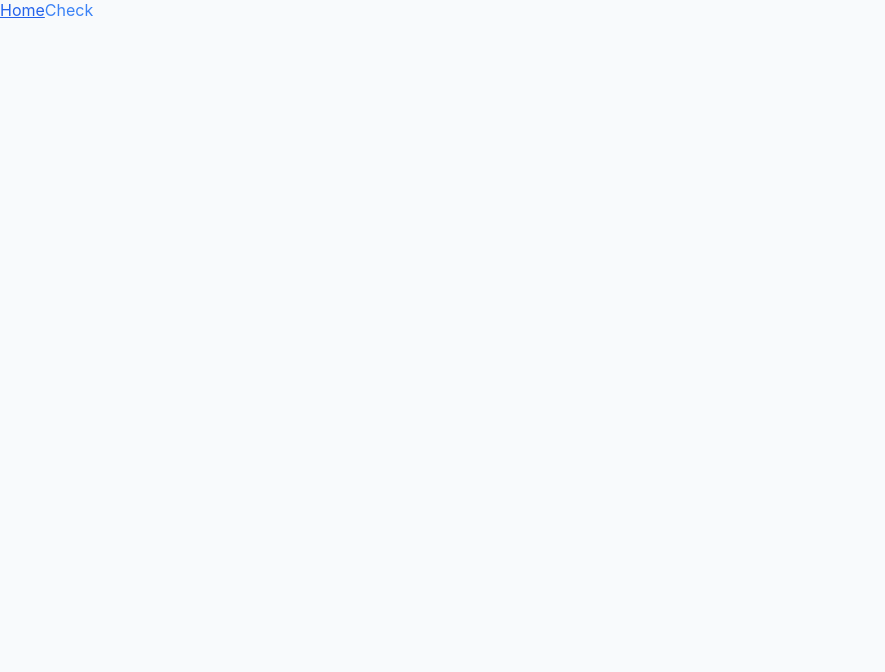
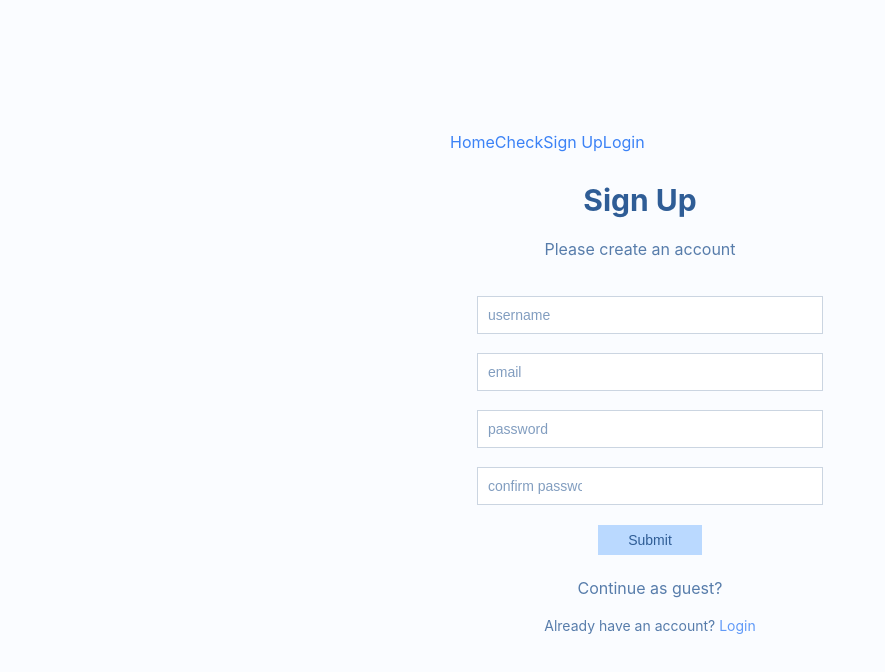
Before and after one commit to vytcka/Doctor-patient-app, a React (Create React App) app in the folder client/: page /Signup in a window 1280 px wide. Before the commit this address had no page. Shown: the top 672 px of the page, without its empty margins (0-885 px from the left). Built offline with nearby package versions, Linux system fonts and the light colour scheme.

Commit message:
Added signup and login page

```diff
--- a/client/src/App.js
+++ b/client/src/App.js
@@ -1,6 +1,8 @@
 import { BrowserRouter, Routes, Route, Link } from "react-router-dom";
 import Home from "./Home";
 import Check from "./Check";
+import Signup from "./signup";
+import Login from "./login";
 
 function App() {
   return (
@@ -9,11 +11,15 @@ function App() {
       <nav>
         <Link to="/">Home</Link>
         <Link to="/Check">Check</Link>
+        <Link to="/Signup">Sign Up</Link>
+        <Link to="/Login">Login</Link>
       </nav>
 
       <Routes>
         <Route path="/" element={<Home />} />
         <Route path="/Check" element={<Check />} />
+        <Route path="/Signup" element={<Signup />} />
+        <Route path="/Login" element={<Login />} />
       </Routes>
 
     </BrowserRouter>
--- /dev/null
+++ b/client/src/form.css
@@ -0,0 +1,106 @@
+h1, h2 {
+    text-align: center;
+    color:#2F5D96;
+}
+
+h1{
+    font-size:30px;
+    font-weight: bold;
+}
+
+h2{
+    font-weight: normal;
+    font-size: 16px;
+    color:#2F5D96;
+    margin-bottom: 20px;
+    opacity: 0.8;
+}
+
+body {
+    background: #FAFCFF;
+    display: flex;
+    justify-content: center;
+    align-items: center;
+    min-height: 100vh;
+    color: #2F5D96;
+}
+
+.form-container {
+    max-width: 360px;
+    margin: auto;
+    padding: 10px;
+}
+
+.form{
+    display:flex;
+    flex-direction: column;
+    gap: 5px;
+    padding: 10px;
+    width: 100%;
+}
+
+.form-group {
+    display: flex;
+    align-items: center;
+    margin: 0;
+    padding: 0;
+    font-size: 20px;
+}
+
+input {
+    width:100%;
+    padding: 10px;
+    padding-right: 30vh;
+    margin: 7px;
+    font-size: 14px;
+    color: #2F5D96;
+    border-radius: 0;
+}
+
+input::placeholder {
+    color: #2F5D96;
+    opacity: 0.6;
+}
+
+button{
+    display: block;
+    margin: 8px auto;
+    background: #BAD9FF;
+    color: #2F5D96;
+    cursor: pointer;
+    border: 0;
+    border-radius: 0;
+    padding: 7px 30px;
+    font-size: 14px;
+}
+
+button:hover {
+    background: #a3ccff;
+}
+
+.guest{
+    display: block;
+    text-align: center;
+    margin-top: 10px;
+    color: #2F5D96;
+    opacity: 0.8;
+}
+
+p {
+    text-align: center;
+    color: #2F5D96;
+    font-size: 14px;
+    opacity: 0.8;
+}
+
+.error {
+    color: red;
+    text-align: center;
+    font-size: 13px;
+}
+
+.success {
+    color: green;
+    text-align: center;
+    font-size: 13px;
+}
--- /dev/null
+++ b/client/src/login.js
@@ -0,0 +1,75 @@
+import React, { useState } from 'react';
+import { Link } from 'react-router-dom';
+import './form.css';
+
+export default function Login() {
+    const [formData, setFormData] = useState({
+        email: '',
+        password: ''
+    });
+
+    const [errorMessage, setErrorMessage] = useState('');
+    const [successMessage, setSuccessMessage] = useState('');
+
+    const handleChange = (e) => {
+        setFormData({
+            ...formData,
+            [e.target.name]: e.target.value
+        });
+    };
+
+    const handleSubmit = (e) => {
+        e.preventDefault();
+        if (!formData.email || !formData.password){
+            setErrorMessage('Please fill in all fields');
+            setSuccessMessage('');
+            return;
+        }
+        else {
+            setErrorMessage('');
+            setSuccessMessage('Login successful!');
+        }
+    };
+
+    //UI
+    return (
+        <div className="form-container">
+            <h1>Login</h1>
+            <h2>Welcome back! Please login to your account</h2>
+            <form className="form" onSubmit={handleSubmit}>
+                <div className="form-group">
+                    <input
+                        type="email"
+                        id="email"
+                        name="email"
+                        placeholder='email'
+                        value={formData.email}
+                        onChange={handleChange}
+                        required
+                    />
+                </div>
+                <div className="form-group">
+                    <input
+                        type="password"
+                        id="password"
+                        name="password"
+                        placeholder='password'
+                        value={formData.password}
+                        onChange={handleChange}
+                        required
+                    />
+                </div>
+
+                {errorMessage && <p className="error">{errorMessage}</p>}
+                {successMessage && <p className="success">{successMessage}</p>}
+                <button type="submit">Login</button>
+
+                <Link to="/request" className="guest">Continue as guest?</Link>
+                <p>Don't have an account yet? <Link to="/Signup">Sign up</Link></p>
+
+            </form>
+
+        </div>
+
+        )
+}
--- /dev/null
+++ b/client/src/signup.js
@@ -0,0 +1,98 @@
+import React, { useState } from 'react';
+import './form.css';
+import { Link } from 'react-router-dom';
+
+export default function Signup() {
+    const [formData, setFormData] = useState({
+        username: '',
+        email: '',
+        password: '',
+        confirmPassword: ''
+    });
+
+    const [errorMessage, setErrorMessage] = useState('');
+    const [successMessage, setSuccessMessage] = useState('');
+
+    const handleChange = (e) => {
+        setFormData({
+            ...formData,
+            [e.target.name]: e.target.value
+        });
+    };
+
+    //validation and submit form data to backend
+    const handleSubmit = (e) => {
+        e.preventDefault();
+        if (formData.password !== formData.confirmPassword) {
+            setErrorMessage('Passwords do not match');
+            return;
+        }
+        else {
+            setErrorMessage('');
+            setSuccessMessage('Signup successful!');
+        }
+    };
+
+    //UI
+    return (
+        <div className="form-container">
+            <h1>Sign Up</h1>
+            <h2>Please create an account</h2>
+            <form className="form" onSubmit={handleSubmit}>
+                <div className="form-group">
+                    <input
+                        type="text"
+                        id="username"
+                        name="username"
+                        placeholder='username'
+                        value={formData.username}
+                        onChange={handleChange}
+                        required
+                    />
+                </div>
+                <div className="form-group">
+                    <input
+                        type="email"
+                        id="email"
+                        name="email"
+                        placeholder='email'
+                        value={formData.email}
+                        onChange={handleChange}
+                        required
+                    />
+                </div>
+                <div className="form-group">
+                    <input
+                        type="password"
+                        id="password"
+                        name="password"
+                        placeholder='password'
+                        value={formData.password}
+                        onChange={handleChange}
+                        required
+                    />
+                </div>
+                <div className="form-group">
+                    <input
+                        type="password"
+                        id="confirmPassword"
+                        name="confirmPassword"
+                        placeholder='confirm password'
+                        value={formData.confirmPassword}
+                        onChange={handleChange}
+                        required
+                    />
+                </div>
+
+                {errorMessage && <p className="error">{errorMessage}</p>}
+                {successMessage && <p className="success">{successMessage}</p>}
+                <button type="submit">Submit</button>
+
+                <Link to="/request" className="guest">Continue as guest?</Link>
+                <p>Already have an account? <Link to="/Login">Login</Link></p>
+
+            </form>
+        </div>
+    );
+
+}
```
